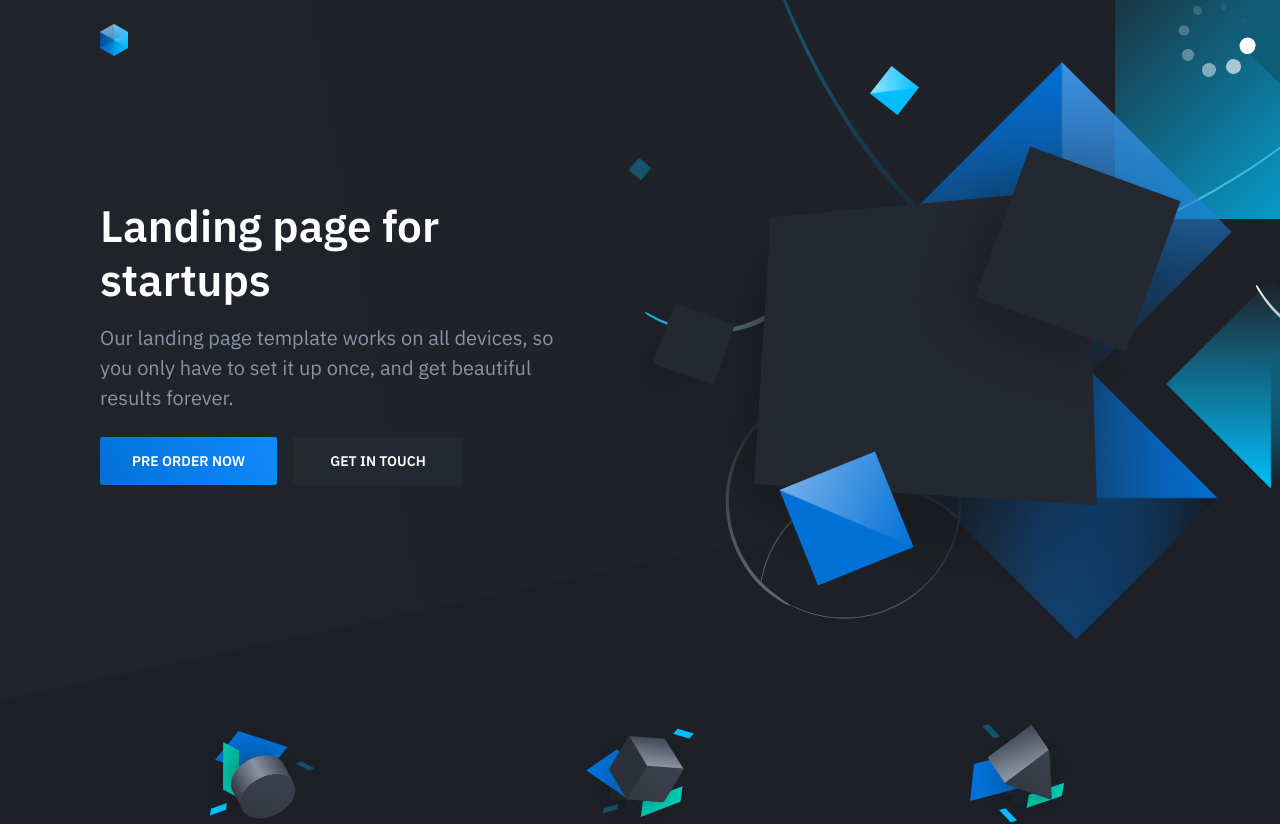
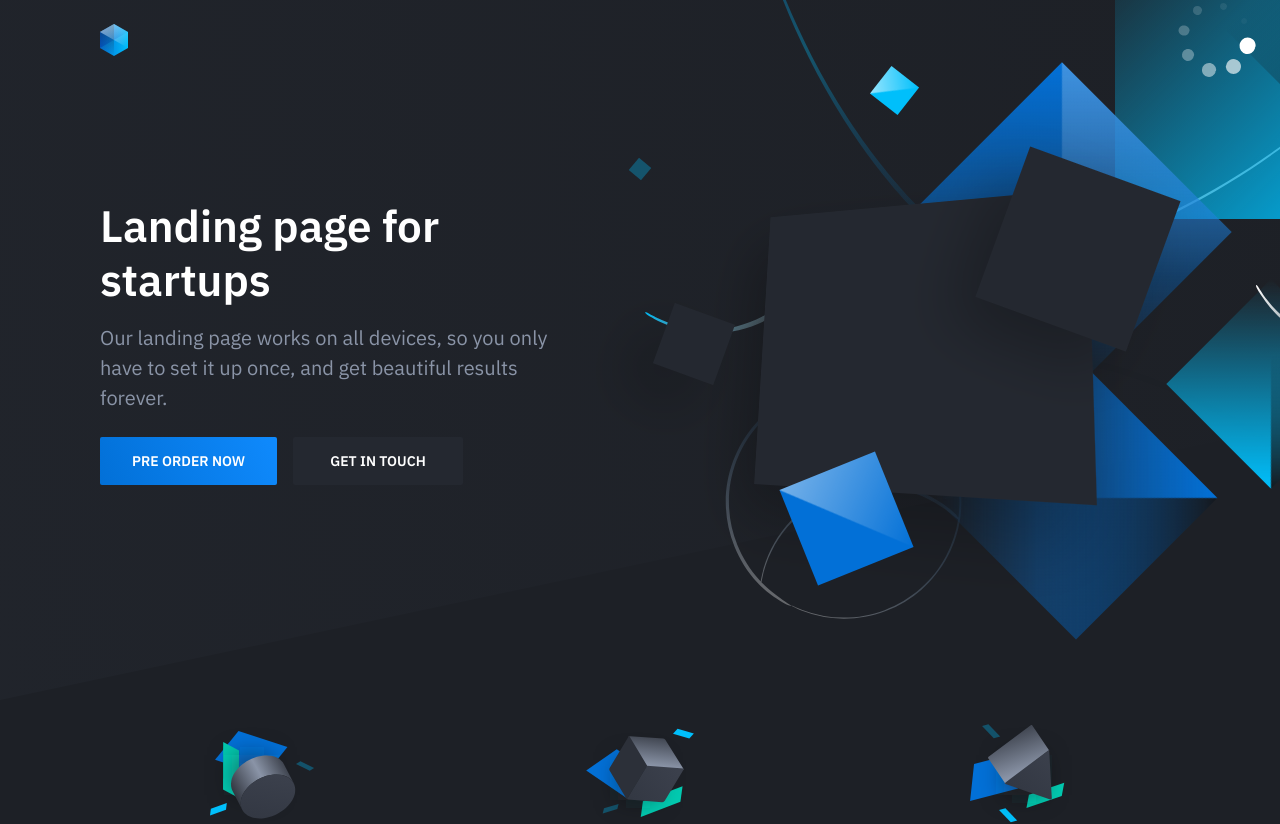
Before and after one commit to Caswandi-id/lengko.dev, a plain HTML site: page index.html in a window 1280 px wide. Shown: the top 824 px of the page. Drawn offline with nearby package versions, Linux system fonts and the light colour scheme.

Commit message:
index.html

```diff
--- a/index.html
+++ b/index.html
@@ -32,7 +32,7 @@
                     <div class="hero-inner">
 						<div class="hero-copy">
 	                        <h1 class="hero-title mt-0">Landing page for startups</h1>
-	                        <p class="hero-paragraph">Our landing page template works on all devices, so you only have to set it up once, and get beautiful results forever.</p>
+	                        <p class="hero-paragraph">Our landing page  works on all devices, so you only have to set it up once, and get beautiful results forever.</p>
 	                        <div class="hero-cta"><a class="button button-primary" href="#">Pre order now</a><a class="button" href="#">Get in touch</a></div>
 						</div>
 						<div class="hero-figure anime-element">
```
